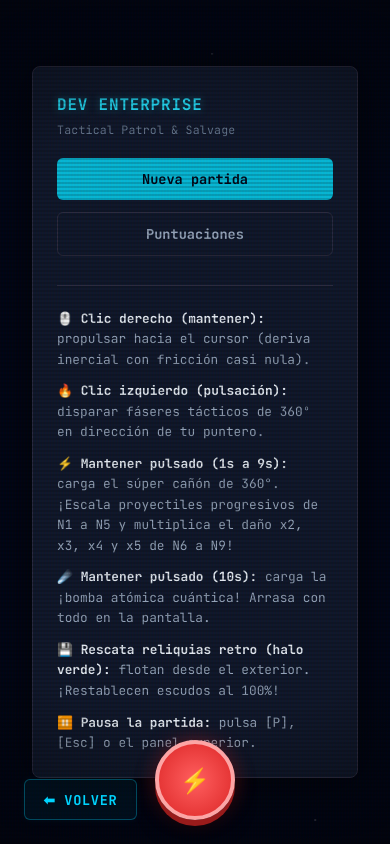
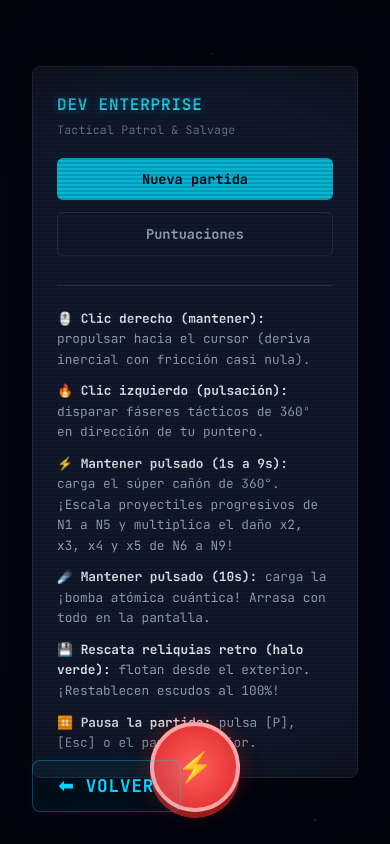
Before and after one commit to SergioAlmagre/sergioalmagre-web, a plain HTML site: page index.html in a window 390 px wide. Both pictures are taken after a click on the button "🕹️ INICIAR SIMULACIÓN". Shown: the part 6214-7058 px from the top of the page. Drawn offline with Linux system fonts and the light colour scheme.

Commit message:
fix: force mobile layout via touch detection, enlarge exit button, and scale arcade triggers

```diff
--- a/game.js
+++ b/game.js
@@ -975,6 +975,10 @@ class DevGame {
 
     const shootBtn = q('.st-mobile-shoot-btn');
     if (shootBtn) {
+      const isTouch = ('ontouchstart' in window) || (navigator.maxTouchPoints > 0);
+      if (isTouch) {
+        shootBtn.style.setProperty('display', 'flex', 'important');
+      }
       const handleShootStart = (e) => {
         e.preventDefault();
         if (!this.gameState.running || this.gameState.paused) return;
--- a/style.css
+++ b/style.css
@@ -1334,29 +1334,30 @@ ul { list-style: none; }
   display: none;
 }
 
-@media (max-width: 768px) {
+@media (max-width: 1024px) {
   .st-modal-close {
-    font-size: 0.85rem !important;
-    padding: 0.65rem 1.15rem !important;
-    bottom: 1.5rem !important;
-    left: 1.5rem !important;
-    border-radius: 6px !important;
+    font-size: 1.1rem !important;
+    padding: 0.85rem 1.6rem !important;
+    bottom: 2rem !important;
+    left: 2rem !important;
+    border-radius: 8px !important;
+    z-index: 10006 !important;
   }
 
   .st-mobile-shoot-btn {
     display: flex !important;
     position: absolute;
-    bottom: 1.5rem;
+    bottom: 2rem;
     left: 50%;
     transform: translateX(-50%);
-    width: 80px;
-    height: 80px;
+    width: 90px;
+    height: 90px;
     background: radial-gradient(circle, #ff5f5f 0%, #dc2626 100%) !important;
     border: 4px solid #fca5a5 !important;
     border-radius: 50% !important;
     color: #ffffff !important;
     font-family: var(--font-mono);
-    font-size: 1.5rem;
+    font-size: 1.8rem;
     font-weight: 900;
     cursor: pointer;
     z-index: 10005;
```
